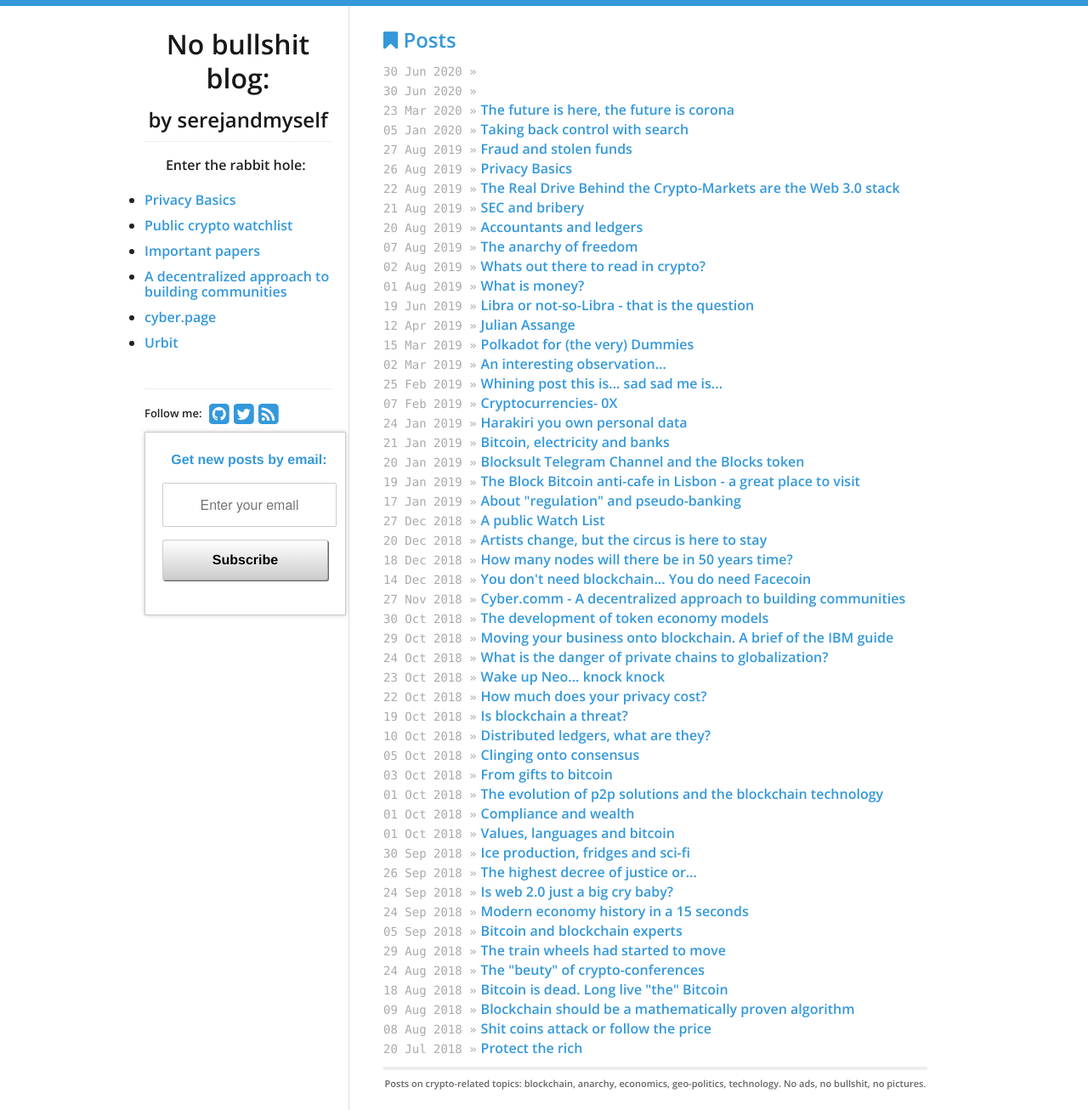
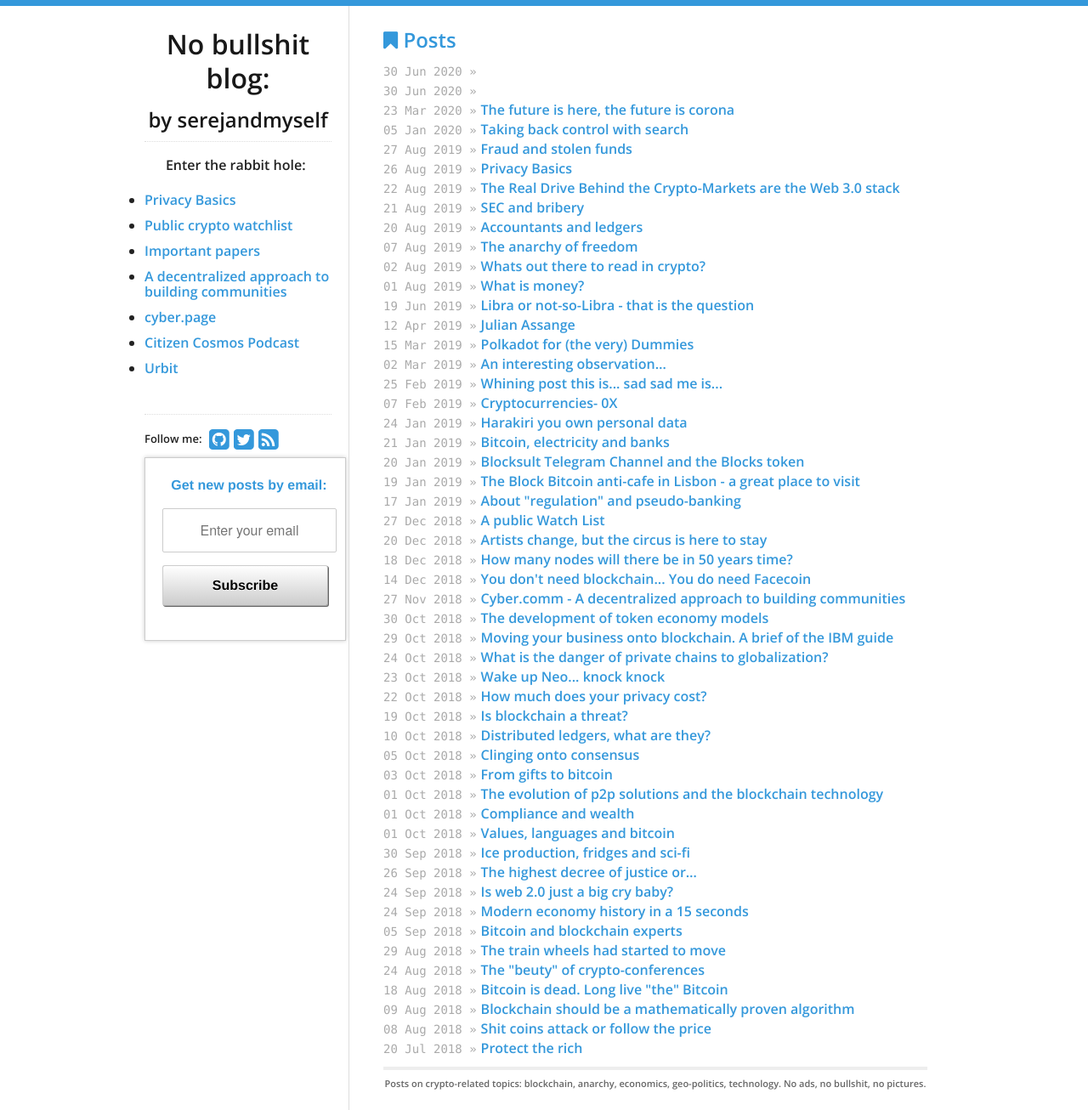
Before and after one commit to serejandmyself/serejandmyself.github.io, a Jekyll site: the page built from index.html, in a window 1280 px wide. Shown: the whole page at 85% size. Built offline with Jekyll 4.4.1, drawn with Linux system fonts in a browser that asks for light colours.

Commit message:
Update sidebar.html

```diff
--- a/_includes/sidebar.html
+++ b/_includes/sidebar.html
@@ -10,6 +10,7 @@
         <li><a href="">Important papers</a></li>
         <li><a href="">A decentralized approach to building communities</a></li>
         <li><a href="https://cyber.page/">cyber.page</a></li>
+        <li><a href="https://anchor.fm/citizencosmos">Citizen Cosmos Podcast</a></li>
         <li><a href="https://urbit.org/">Urbit</a></li>
     </ul>
     </p>
```
